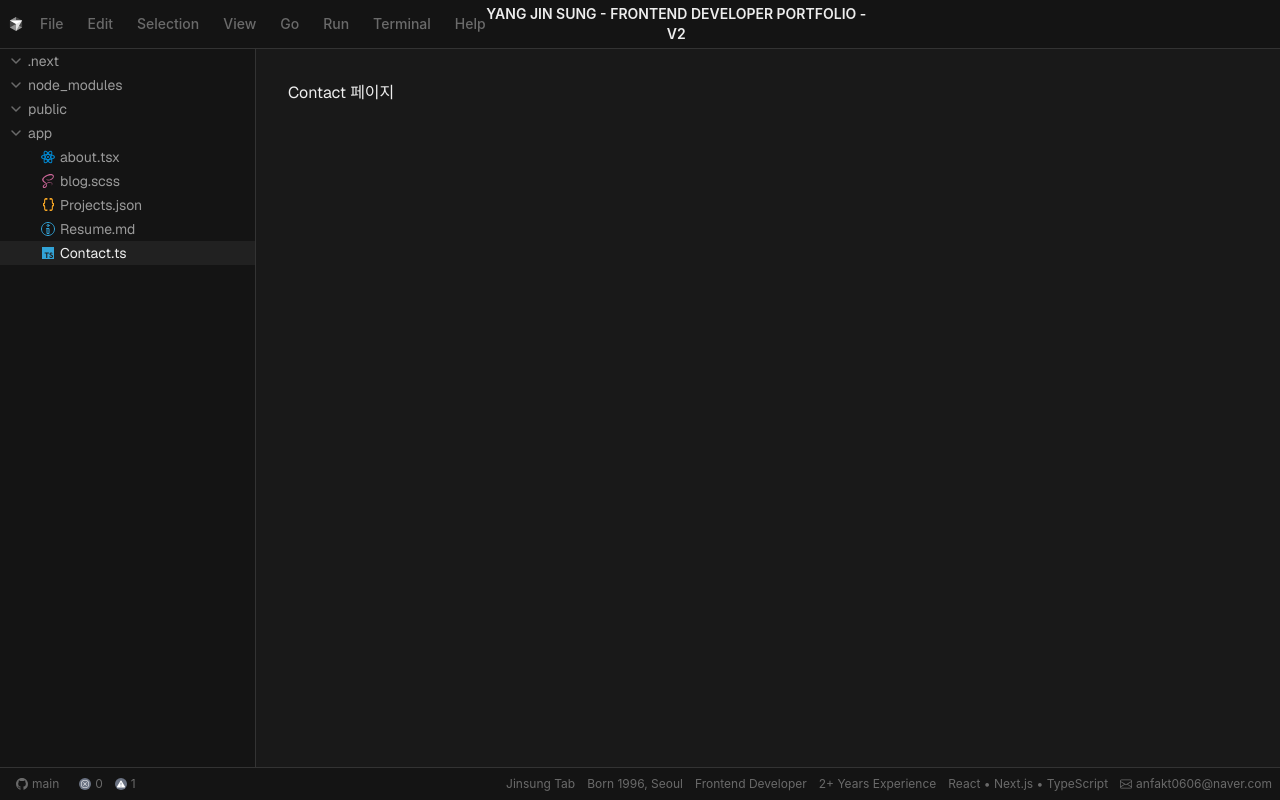
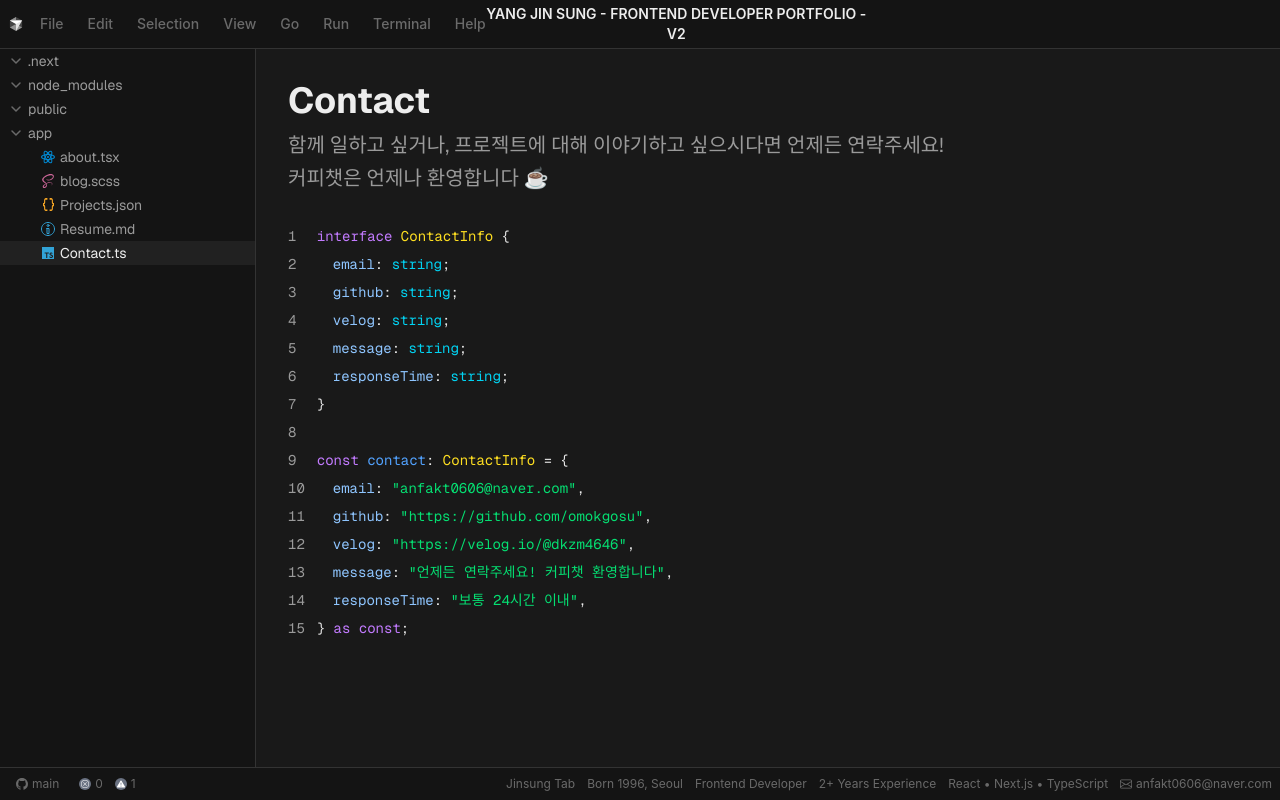
Before and after one commit to omokgosu/Portpolio_v2, a Next.js app: page /contact in a window 1280 px wide. Built offline with nearby package versions, Linux system fonts and the light colour scheme.

Commit message:
[ feat ] Contact 페이지 퍼블리싱

```diff
--- /dev/null
+++ b/src/app/contact/_components/ContactCodeBlock.tsx
@@ -0,0 +1,70 @@
+interface ContactItem {
+  key: string;
+  value: string;
+  href?: string;
+  isLink: boolean;
+}
+
+interface ContactCodeBlockProps {
+  variableName: string;
+  typeName: string;
+  items: ContactItem[];
+}
+
+export default function ContactCodeBlock({
+  variableName,
+  typeName,
+  items,
+}: ContactCodeBlockProps) {
+  return (
+    <div className="flex px-3 mb-9">
+      <div className="flex-1">
+        <div className="font-mono text-sm">
+          {/* const 선언 */}
+          <div className="mb-2">
+            <span className="text-purple-400">const</span>{" "}
+            <span className="text-blue-400">{variableName}</span>
+            <span className="text-foreground">: </span>
+            <span className="text-yellow-300">{typeName}</span>
+            <span className="text-foreground"> = {"{"}</span>
+          </div>
+
+          {/* properties */}
+          <div className="ml-4 space-y-2">
+            {items.map((item) => (
+              <div key={item.key}>
+                <span className="text-blue-300">{item.key}</span>
+                <span className="text-foreground">: </span>
+                {item.isLink && item.href ? (
+                  <a
+                    href={item.href}
+                    target={
+                      item.href.startsWith("mailto:") ? undefined : "_blank"
+                    }
+                    rel={
+                      item.href.startsWith("mailto:")
+                        ? undefined
+                        : "noopener noreferrer"
+                    }
+                    className="text-green-400 hover:underline"
+                  >
+                    "{item.value}"
+                  </a>
+                ) : (
+                  <span className="text-green-400">"{item.value}"</span>
+                )}
+                <span className="text-foreground">,</span>
+              </div>
+            ))}
+          </div>
+
+          <div className="mt-2">
+            <span className="text-foreground">{"}"}</span>
+            <span className="text-purple-400"> as const</span>
+            <span className="text-foreground">;</span>
+          </div>
+        </div>
+      </div>
+    </div>
+  );
+}
--- /dev/null
+++ b/src/app/contact/_components/InterfaceCodeBlock.tsx
@@ -0,0 +1,40 @@
+interface InterfaceCodeBlockProps {
+  interfaceName: string;
+  properties: { key: string; type: string }[];
+}
+
+export default function InterfaceCodeBlock({
+  interfaceName,
+  properties,
+}: InterfaceCodeBlockProps) {
+  return (
+    <div className="flex px-3 mb-9">
+      <div className="flex-1">
+        <div className="font-mono text-sm">
+          {/* interface 정의 */}
+          <div className="mb-2">
+            <span className="text-purple-400">interface</span>{" "}
+            <span className="text-yellow-300">{interfaceName}</span>{" "}
+            <span className="text-foreground">{"{"}</span>
+          </div>
+
+          {/* properties */}
+          <div className="ml-4 space-y-2">
+            {properties.map((prop) => (
+              <div key={prop.key}>
+                <span className="text-blue-300">{prop.key}</span>
+                <span className="text-foreground">: </span>
+                <span className="text-cyan-400">{prop.type}</span>
+                <span className="text-foreground">;</span>
+              </div>
+            ))}
+          </div>
+
+          <div className="mt-2">
+            <span className="text-foreground">{"}"}</span>
+          </div>
+        </div>
+      </div>
+    </div>
+  );
+}
--- a/src/app/contact/page.tsx
+++ b/src/app/contact/page.tsx
@@ -1,4 +1,6 @@
 import type { Metadata } from "next";
+import InterfaceCodeBlock from "./_components/InterfaceCodeBlock";
+import ContactCodeBlock from "./_components/ContactCodeBlock";
 
 export const metadata: Metadata = {
   title: "Contact",
@@ -15,8 +17,79 @@ export const metadata: Metadata = {
 
 export default function ContactPage() {
   return (
-    <div className="min-h-screen p-8">
-      <h1>Contact 페이지</h1>
+    <div className="p-8 h-full overflow-auto">
+      <div className="mx-auto">
+        {/* 헤더 섹션 */}
+        <div className="mb-8">
+          <h1 className="text-4xl font-bold mb-2 text-foreground">Contact</h1>
+          <p className="text-xl text-muted-foreground leading-relaxed">
+            함께 일하고 싶거나, 프로젝트에 대해 이야기하고 싶으시다면 언제든
+            연락주세요!
+            <br />
+            커피챗은 언제나 환영합니다 ☕
+          </p>
+        </div>
+
+        {/* 라인 번호 */}
+        <div className="flex">
+          <div className="text-muted-foreground text-sm font-mono select-none">
+            <div className="space-y-2">
+              {Array.from({ length: 15 }).map((_, index) => (
+                <div key={index}>{index + 1}</div>
+              ))}
+            </div>
+          </div>
+          <div className="flex flex-col">
+            {/* Interface 정의 */}
+            <InterfaceCodeBlock
+              interfaceName="ContactInfo"
+              properties={[
+                { key: "email", type: "string" },
+                { key: "github", type: "string" },
+                { key: "velog", type: "string" },
+                { key: "message", type: "string" },
+                { key: "responseTime", type: "string" },
+              ]}
+            />
+
+            {/* Contact 객체 */}
+            <ContactCodeBlock
+              variableName="contact"
+              typeName="ContactInfo"
+              items={[
+                {
+                  key: "email",
+                  value: "anfakt0606@naver.com",
+                  href: "mailto:anfakt0606@naver.com",
+                  isLink: true,
+                },
+                {
+                  key: "github",
+                  value: "https://github.com/omokgosu",
+                  href: "https://github.com/omokgosu",
+                  isLink: true,
+                },
+                {
+                  key: "velog",
+                  value: "https://velog.io/@dkzm4646",
+                  href: "https://velog.io/@dkzm4646/posts",
+                  isLink: true,
+                },
+                {
+                  key: "message",
+                  value: "언제든 연락주세요! 커피챗 환영합니다",
+                  isLink: false,
+                },
+                {
+                  key: "responseTime",
+                  value: "보통 24시간 이내",
+                  isLink: false,
+                },
+              ]}
+            />
+          </div>
+        </div>
+      </div>
     </div>
   );
 }
```
